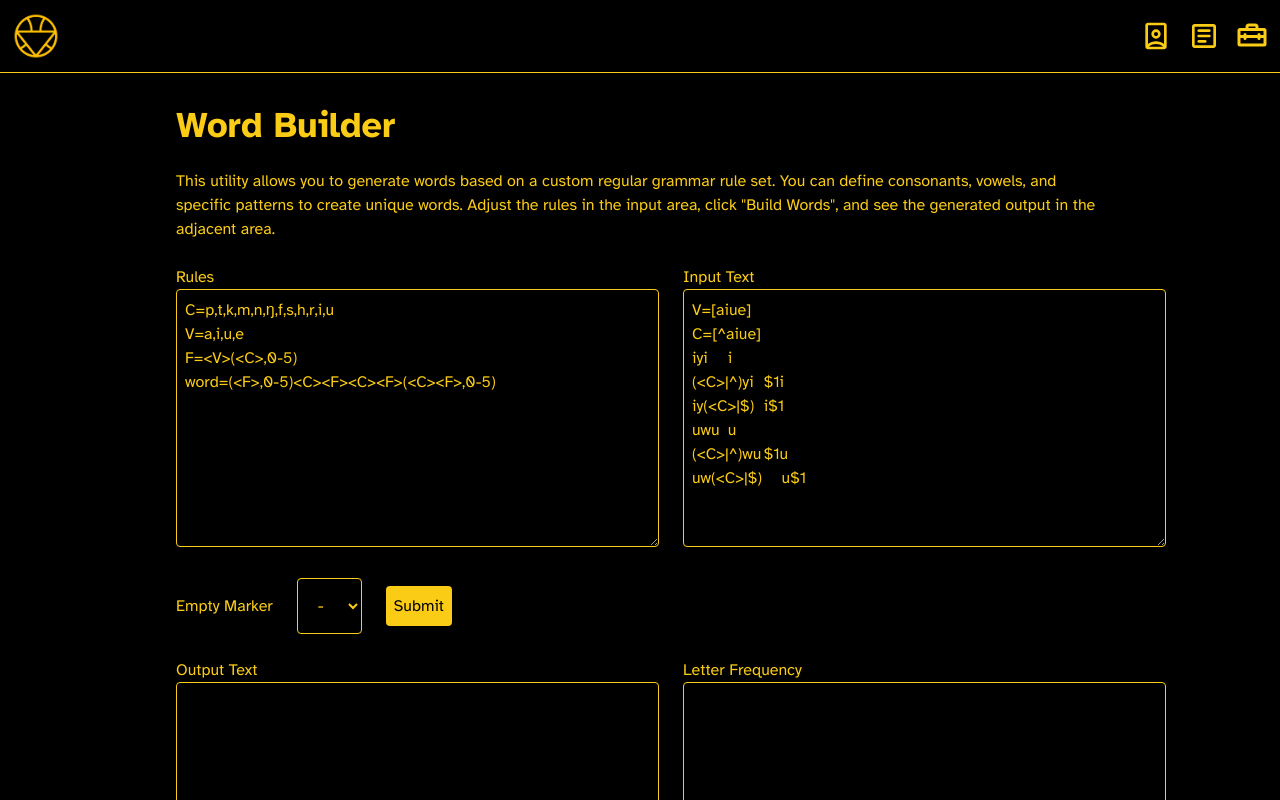
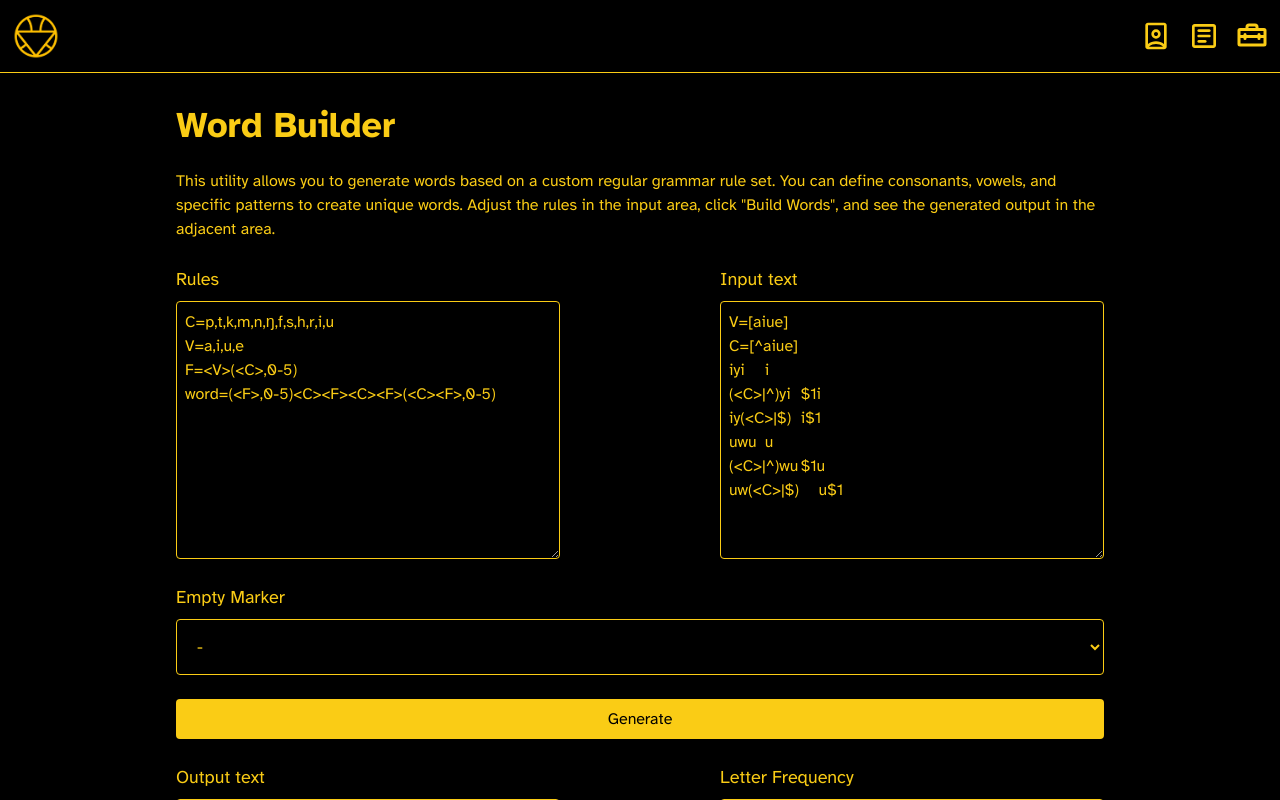
Before and after one commit to yaali-annar/yaali-annar-com, a Next.js app: page /utility/word-builder in a window 1280 px wide. Shown: the top 800 px of the page. Built offline with nearby package versions, Linux system fonts and the light colour scheme.

Commit message:
feat: form components

```diff
--- a/src/app/globals.css
+++ b/src/app/globals.css
@@ -40,6 +40,10 @@ textarea {
   @apply bg-black text-yellow-400 p-2 rounded border border-yellow-400;
 }
 
+label {
+  @apply text-sm lg:text-base font-medium;
+}
+
 main {
   @apply max-w-[960px] mx-auto px-4;
 }
--- a/src/app/utility/character-frequency/page.tsx
+++ b/src/app/utility/character-frequency/page.tsx
@@ -6,6 +6,8 @@ import Head from "next/head";
 
 import TextArea from "@/components/text-area";
 import { countCharacterFrequency } from "@/utils/letter-frequency";
+import CheckBox from "@/components/check-box";
+import TextInput from "@/components/text-input";
 
 
 interface Values {
@@ -38,42 +40,45 @@ const CharacterFrequency = () => {
       <Head>
         <title>Character Frequency</title>
       </Head>
+
       <h1>Character Frequency Analysis</h1>
+
       <p>
-        This tool analyzes the frequency of each character in your input text.
-        Simply enter the text you want to analyze, click &#34;Calculate
-        Frequency&#34; and the output will display a list of characters along
-        with their respective counts, sorted from most to least frequent.
+        Analyze the frequency of each character in your input text. Enter the text
+        below and click "Calculate Frequency" to view the result. The output will
+        display a list of characters with their respective counts, sorted from most to least frequent.
       </p>
+
       <FormProvider {...methods}>
-        <form onSubmit={methods.handleSubmit(onSubmit)} className="flex flex-col lg:flex-row gap-4 lg:gap-6">
+        <form onSubmit={methods.handleSubmit(onSubmit)} className="space-y-6 lg:space-y-0 lg:grid lg:grid-cols-2 lg:gap-8">
+          <div className="flex flex-col gap-4 lg:gap-6">
             <TextArea
               {...textAreaProps}
+              label="Enter text:"
+              name="input"
               placeholder="Enter text here"
-            name="input" />
-          <div className="flex flex-col gap-2 lg:gap-4">
-            <div className="flex items-center gap-2 lg:gap-4">
-              <input type="checkbox" className="size-4" {...methods.register('wordListMode')} />
-              <label>Word list mode (Provide a word list with frequency)</label>
-            </div>
-            <div className="flex flex-col gap-2 lg:gap-4">
-              <label>Polygraphs (Separate polygraphs with space)</label>
-              <input type="text" {...methods.register('polygraphs')} />
-
-            </div>
-            <input type="submit"
-              className="btn btn-primary"
             />
           </div>
+          <div className="flex flex-col gap-4 lg:gap-6">
+            <CheckBox name="wordListMode" label="Word list mode" description="Provide a word list with frequency" />
+            <TextInput name="polygraphs" label="Polygraphs:" description="Separate with spaces" />
+            <input
+              type="submit"
+              value="Calculate Frequency"
+              className="btn btn-primary w-full rounded-md cursor-pointer transition"
+            />
             <TextArea
               readOnly
+              label="Analysis Output:"
               placeholder="Output here"
+              value={output}
               {...textAreaProps}
-            value={output}
             />
+          </div>
         </form>
       </FormProvider>
     </>
+
   );
 };
 
--- a/src/app/utility/layout.tsx
+++ b/src/app/utility/layout.tsx
@@ -14,7 +14,7 @@ interface LayoutProps {
 const UtilityLayout: FC<LayoutProps> = ({ children }) => (
   <>
     <NavBar />
-    <main className="space-y-4 lg:space-y-6">{children}</main>
+    <main className="space-y-4 lg:space-y-6 pb-4 lg:pb-6">{children}</main>
   </>
 );
 
--- a/src/app/utility/sound-change/page.tsx
+++ b/src/app/utility/sound-change/page.tsx
@@ -9,6 +9,8 @@ import type { SubmitHandler } from "react-hook-form"
 import TextArea from "@/components/text-area";
 import { countCharacterFrequency } from "@/utils/letter-frequency";
 import { applyChanges, parseChanges } from "@/utils/sound-change";
+import Select from "@/components/select";
+import Head from "next/head";
 
 interface Values {
   input: string,
@@ -54,6 +56,9 @@ const SoundChange: FC = () => {
 
   return (
     <>
+      <Head>
+        <title>Sound Changer</title>
+      </Head>
       <h1>Sound Changer</h1>
       <p>
         This utility allows you to apply a series of sound changes to an input
@@ -67,46 +72,52 @@ const SoundChange: FC = () => {
       </p>
       <FormProvider {...methods}>
         <form onSubmit={methods.handleSubmit(onSubmit)} className="flex flex-col gap-4 lg:gap-6">
-          <div className="flex gap-4 lg:gap-6">
-            <div>
-              <label>Changes</label>
+          <div className="flex flex-wrap gap-4 lg:gap-6 justify-between">
             <TextArea
               allowTab
+              label="Changes"
+              name="input"
               defaultValue={defaultValues.input}
-                name="input"
+              {...textareaProps}
+            />
+            <TextArea
+              allowTab
+              label="Input Text"
+              name="changes"
+              defaultValue={defaultValues.changes}
               {...textareaProps}
             />
           </div>
-            <div>
-              <label>Input Text</label>
+
+          <Select
+            label="Empty Marker"
+            name="emptyMarker"
+            options={[{ value: '-' }, { value: '0' }]}
+          />
+          <input
+            type="submit"
+            value="Apply Changes"
+            className="btn btn-primary w-full rounded-md cursor-pointer transition"
+          />
+          <div className="flex flex-wrap gap-4 lg:gap-6 justify-between">
+
             <TextArea
-                allowTab
-                defaultValue={defaultValues.changes}
-                name="changes"
+              label="Output Text"
               {...textareaProps}
+              value={output}
+              readOnly
             />
-            </div>
-          </div>
-          <div className="flex gap-4 lg:gap-6 items-center">
-            <label>Empty Marker</label>
-            <select defaultValue={defaultValues.emptyMarker} {...methods.register("emptyMarker")}>
-              <option value="-">-</option>
-              <option value="0">0</option>
-            </select>
-            <input type="submit" className="btn btn-primary" />
-          </div>
-          <div className="flex gap-4 lg:gap-6">
-            <div>
-              <label>Output Text</label>
-              <textarea {...textareaProps} value={output} readOnly />
-            </div>
-            <div>
-              <label>Letter Frequency</label>
-              <textarea {...textareaProps} value={frequency} readOnly />
-            </div>
+
+            <TextArea
+              label="Letter Frequency"
+              {...textareaProps}
+              value={frequency}
+              readOnly
+            />
           </div>
         </form>
       </FormProvider>
+
     </>
   );
 };
--- a/src/app/utility/word-builder/page.tsx
+++ b/src/app/utility/word-builder/page.tsx
@@ -10,6 +10,7 @@ import TextArea from "@/components/text-area";
 import { applyChanges, parseChanges } from "@/utils/sound-change";
 import { buildWord, compileRule } from "@/utils/word-builder";
 import { countCharacterFrequency } from "@/utils/letter-frequency";
+import Select from "@/components/select";
 
 interface Values {
   changes: string,
@@ -78,43 +79,37 @@ const WordBuilder = () => {
       </p>
       <FormProvider {...methods}>
         <form onSubmit={methods.handleSubmit(onSubmit)} className="flex flex-col gap-4 lg:gap-6">
-          <div className="flex gap-4 lg:gap-6">
-            <div>
-              <label>Rules</label>
+          <div className="flex flex-wrap gap-4 lg:gap-6 justify-between">
             <TextArea
               allowTab
+              className="w-full max-w-96"
+              label="Rules"
+              name="rules"
               defaultValue={defaultValues.rules}
-                name="rules"
+              {...textareaProps}
+            />
+            <TextArea
+              allowTab
+              className="w-full max-w-96"
+              label="Input text"
+              name="changes"
+              defaultValue={defaultValues.changes}
               {...textareaProps}
             />
           </div>
-            <div>
-              <label>Input Text</label>
-              <TextArea
-                allowTab
-                defaultValue={defaultValues.changes}
-                name="changes"
-                {...textareaProps}
+          <Select
+            label="Empty Marker"
+            name="emptyMarker"
+            options={[{ value: '-' }, { value: '0' }]}
           />
-            </div>
-          </div>
-          <div className="flex gap-4 lg:gap-6 items-center">
-            <label>Empty Marker</label>
-            <select defaultValue={defaultValues.emptyMarker} {...methods.register("emptyMarker")}>
-              <option value="-">-</option>
-              <option value="0">0</option>
-            </select>
-            <input type="submit" className="btn btn-primary" />
-          </div>
-          <div className="flex gap-4 lg:gap-6">
-            <div>
-              <label>Output Text</label>
-              <textarea {...textareaProps} value={output} readOnly />
-            </div>
-            <div>
-              <label>Letter Frequency</label>
-              <textarea {...textareaProps} value={frequency} readOnly />
-            </div>
+          <input
+            type="submit"
+            value="Generate"
+            className="btn btn-primary w-full rounded-md cursor-pointer transition"
+          />
+          <div className="flex flex-wrap gap-4 lg:gap-6 justify-between">
+            <TextArea label="Output text" className="w-full max-w-96" {...textareaProps} value={output} readOnly />
+            <TextArea label="Letter Frequency" className="w-full max-w-96" {...textareaProps} value={frequency} readOnly />
           </div>
         </form>
       </FormProvider>
--- /dev/null
+++ b/src/components/check-box/index.tsx
@@ -0,0 +1,27 @@
+import type {
+  FC,
+  InputHTMLAttributes,
+} from "react";
+import { useFormContext } from "react-hook-form";
+
+interface CheckBoxProps extends InputHTMLAttributes<HTMLInputElement> {
+  allowTab?: boolean;
+  description?: string;
+  label?: string;
+}
+
+const CheckBox: FC<CheckBoxProps> = ({ allowTab, description, name, label, ...props }) => {
+  const { register } = useFormContext();
+  const registeredProps = name ? register(name) : {};
+  return (
+    <div className="flex flex-col gap-1 lg:gap-2">
+      <div className="flex items-center gap-2 lg:gap-4">
+        <input type="checkbox" className="h-4 w-4 rounded" {...registeredProps} />
+        {label && <label htmlFor={name} className="text-base lg:text-lg">{label} </label>}
+      </div>
+      {description && <p className="text-sm lg:text-base">{description}</p>}
+    </div>
+  );
+};
+
+export default CheckBox;
--- /dev/null
+++ b/src/components/select/index.tsx
@@ -0,0 +1,32 @@
+import type {
+  FC,
+  SelectHTMLAttributes,
+} from "react";
+import { useFormContext } from "react-hook-form";
+
+interface Option {
+  value: string
+  text?: string
+}
+
+interface SelectProps extends SelectHTMLAttributes<HTMLSelectElement> {
+  description?: string;
+  label?: string;
+  options: Option[];
+}
+
+const Select: FC<SelectProps> = ({ description, label, name, options, ...props }) => {
+  const { register } = useFormContext();
+  const registeredProps = name ? register(name) : {};
+  return (
+    <div className="flex flex-col gap-1 lg:gap-2">
+      {label && <label htmlFor={name} className="text-base lg:text-lg">{label} </label>}
+      <select  {...registeredProps} {...props}>
+        {options.map(({ text, value }) => <option key={value} value={value}>{text ?? value}</option>)}
+      </select>
+      {description && <p className="text-sm lg:text-base">{description}</p>}
+    </div>
+  );
+};
+
+export default Select;
--- a/src/components/text-area/index.tsx
+++ b/src/components/text-area/index.tsx
@@ -1,12 +1,20 @@
-import type { ChangeEvent, FC, KeyboardEvent, Ref, TextareaHTMLAttributes } from "react";
+import type {
+  ChangeEvent,
+  FC,
+  KeyboardEvent,
+  Ref,
+  TextareaHTMLAttributes,
+} from "react";
 import { useFormContext } from "react-hook-form";
 
 interface TextAreaProps extends TextareaHTMLAttributes<HTMLTextAreaElement> {
+  className?: string;
   allowTab?: boolean;
+  label?: string;
 }
 
-const TextArea: FC<TextAreaProps> = ({ allowTab, name, ...props }) => {
-  const { register } = useFormContext() // retrieve all hook methods
+const TextArea: FC<TextAreaProps> = ({ allowTab, className = '', name, label, ...props }) => {
+  const { register } = useFormContext(); // retrieve all hook methods
   const handleKeyDown = (event: KeyboardEvent<HTMLTextAreaElement>) => {
     if (event.key === "Tab" && allowTab) {
       event.preventDefault(); // Prevent the default focus change
@@ -34,8 +42,13 @@ const TextArea: FC<TextAreaProps> = ({ allowTab, name, ...props }) => {
       }
     }
   };
-  const registeredProps = name ? register(name) : {}
-  return <textarea {...props} {...registeredProps} onKeyDown={handleKeyDown} />;
+  const registeredProps = name ? register(name) : {};
+  return (
+    <div className={`flex flex-col gap-1 lg:gap-2 ${className}`} >
+      <label className="text-base lg:text-lg" htmlFor={name}>{label}</label>
+      <textarea className="w-full" {...props} {...registeredProps} onKeyDown={handleKeyDown} />
+    </div>
+  );
 };
 
 export default TextArea;
--- /dev/null
+++ b/src/components/text-input/index.tsx
@@ -0,0 +1,24 @@
+import type {
+  FC,
+  InputHTMLAttributes,
+} from "react";
+import { useFormContext } from "react-hook-form";
+
+interface TextInputProps extends InputHTMLAttributes<HTMLInputElement> {
+  description?: string;
+  label?: string;
+}
+
+const TextInput: FC<TextInputProps> = ({ description, name, label, ...props }) => {
+  const { register } = useFormContext();
+  const registeredProps = name ? register(name) : {};
+  return (
+    <div className="flex flex-col gap-1 lg:gap-2">
+      {label && <label htmlFor={name} className="text-base lg:text-lg">{label} </label>}
+      <input type="text" className="w-full" {...registeredProps} />
+      {description && <p className="text-sm lg:text-base">{description}</p>}
+    </div>
+  );
+};
+
+export default TextInput;
```
Lines whose indentation alone changed are shown as unchanged.
